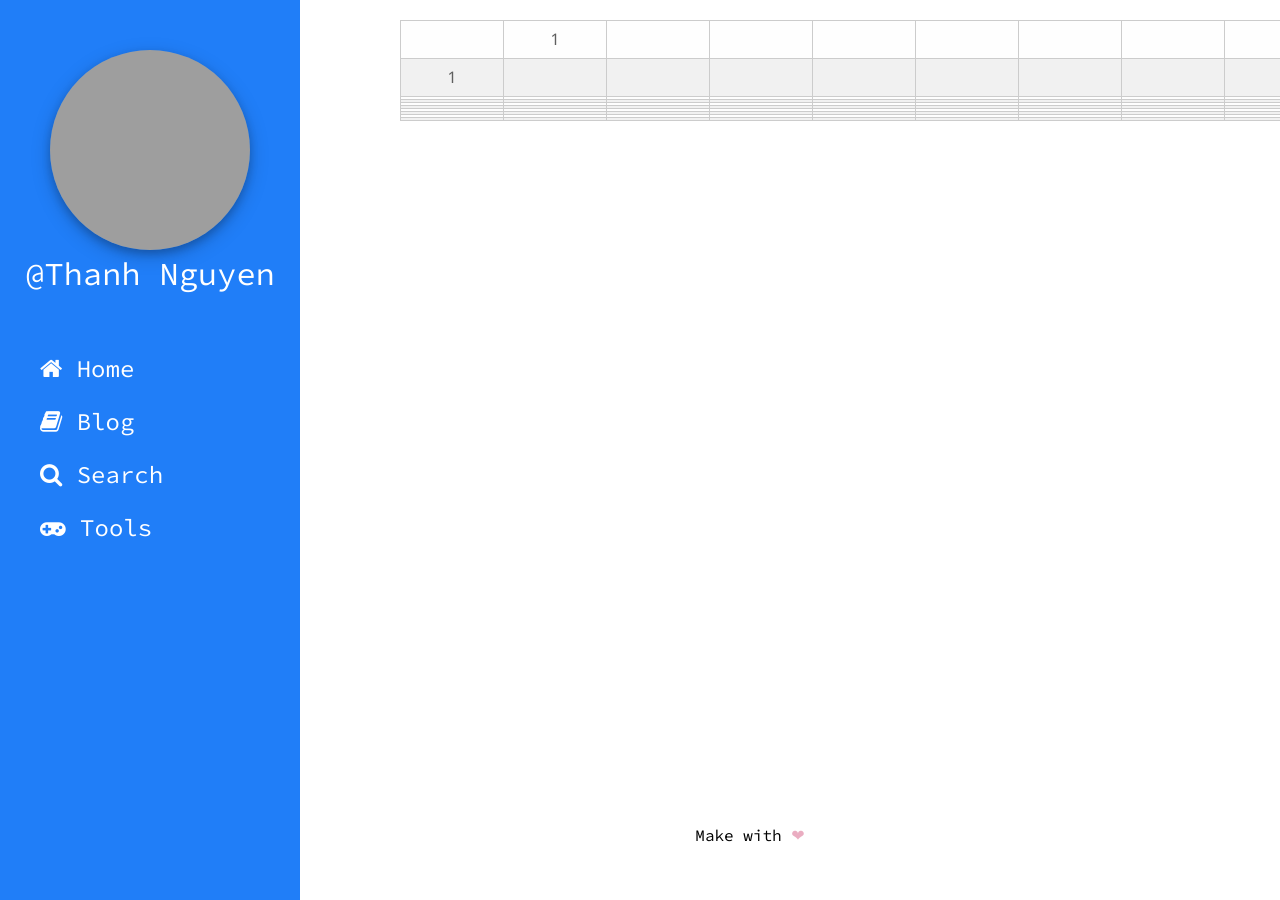
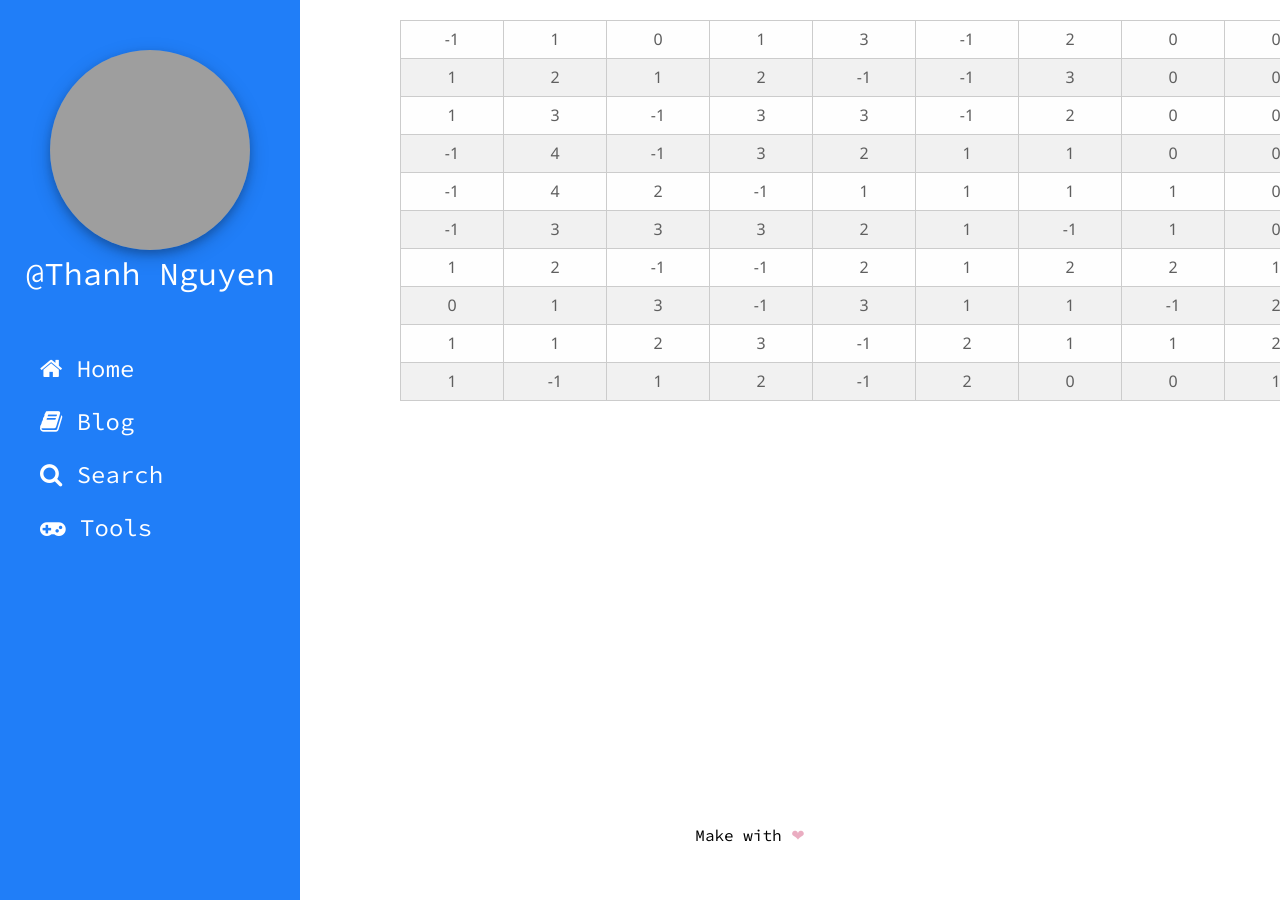
Before and after one commit to thanhnguyenq/thanhnguyenq.github.io, a Jekyll site: the page built from pages/games/minesweeper/index.html, in a window 1280 px wide. Built offline with Jekyll 4.4.1, drawn with Linux system fonts in a browser that asks for light colours; part of the change alters nothing that is shown; grey boxes are pictures that could not be loaded.

Commit message:
Fix syntax error

```diff
--- a/pages/games/minesweeper/index.html
+++ b/pages/games/minesweeper/index.html
@@ -3,8 +3,8 @@ layout: default
 title: MineSweeper
 ---
 <table id="minesweeper" style="width:100%">
-  <tr><td></td><td>1</td><td></td><td></td><td></td><td></td><td></td><td></td><td></td><td></td></tr>
-  <tr><td>1</td><td></td><td></td><td></td><td></td><td></td><td></td><td></td><td></td><td></td></tr>
+  <tr><td></td><td></td><td></td><td></td><td></td><td></td><td></td><td></td><td></td><td></td></tr>
+  <tr><td></td><td></td><td></td><td></td><td></td><td></td><td></td><td></td><td></td><td></td></tr>
   <tr><td></td><td></td><td></td><td></td><td></td><td></td><td></td><td></td><td></td><td></td></tr>
   <tr><td></td><td></td><td></td><td></td><td></td><td></td><td></td><td></td><td></td><td></td></tr>
   <tr><td></td><td></td><td></td><td></td><td></td><td></td><td></td><td></td><td></td><td></td></tr>
@@ -48,7 +48,7 @@ function initArr() {
 };
 
 // Mark number around mine
-var markNumber(arr) {
+function markNumber(arr) {
   for (var i = 0; i < 10; i++) {
     for (var j = 0; j < 10; j++) {
       if(arr[i][j] == -1) {
```
